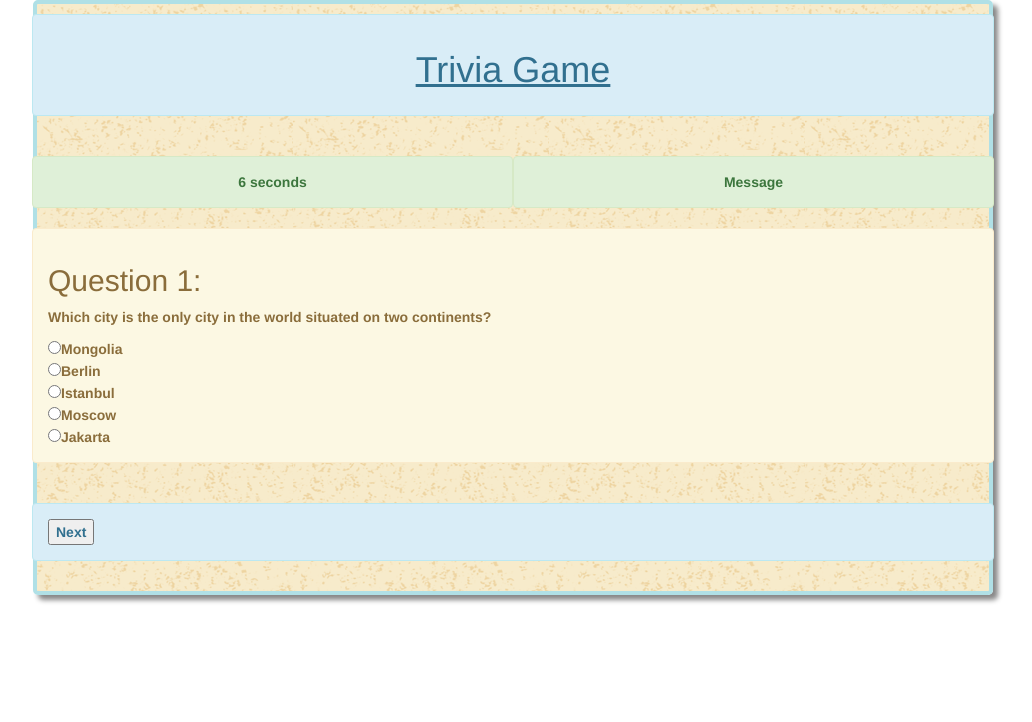
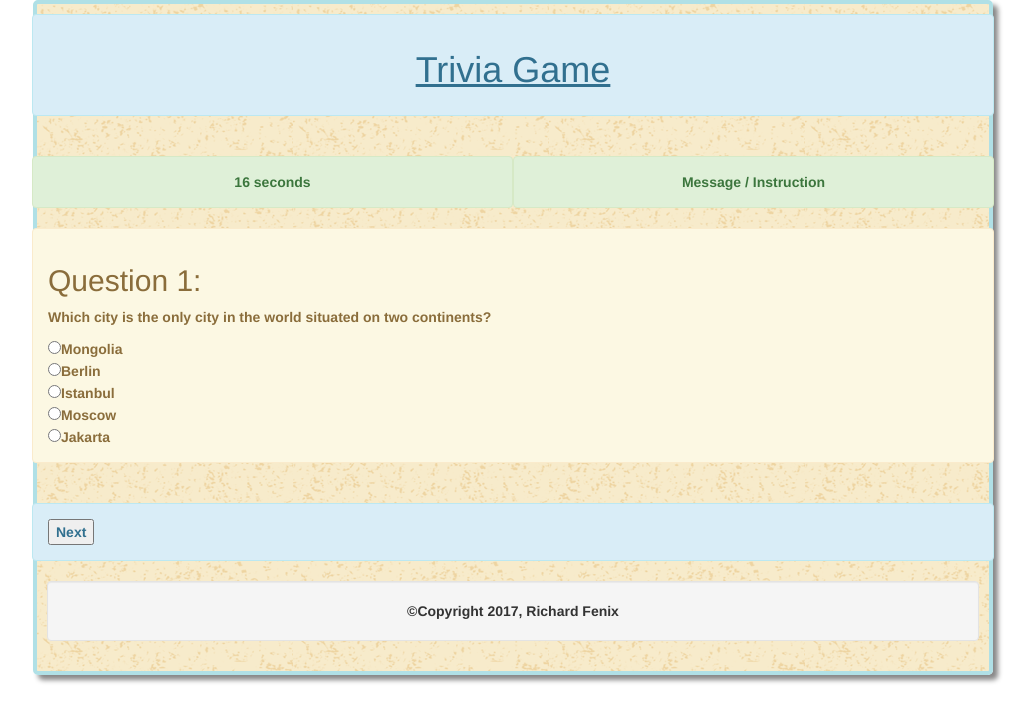
Before and after one commit to rfenix3/TriviaGame, a plain HTML site: page index.html in a window 1280 px wide. Shown: the whole page, without its empty margins (127-1159 px from the left). Drawn offline with nearby package versions, Linux system fonts and the light colour scheme.

Commit message:
version 2 minor revision

```diff
--- a/assets/javascript/app.js
+++ b/assets/javascript/app.js
@@ -48,7 +48,7 @@ $(document).ready(function() {
   }
 
   function startCount() {
-    c = 10;
+    c = 20;
     if (!timer_is_on) {
         timer_is_on = 1;
         timedCount();
@@ -89,7 +89,7 @@ $(document).ready(function() {
     $('#start').hide();
     $('#timer').show();
     $('#notice').show();
-    $('#notice').text('Message');
+    $('#notice').text('Message / Instruction');
   });
 
   // Animates buttons on hover
@@ -154,7 +154,7 @@ $(document).ready(function() {
         startCount();
 
         $('#next').show();
-        $('#notice').text('Message');
+        $('#notice').text('Message / Instruction');
 
         if (!(isNaN(selections[questionCounter]))) {
           $('input[value='+selections[questionCounter]+']').prop('checked', true);
@@ -201,8 +201,8 @@ $(document).ready(function() {
       if (selections[questionCounter] === j) {
         alert('Congratulations! Your answer is correct!');
       } else {
-        console.log('The correct answer is:' + questions[questionCounter].choices[j]);
-        alert('The correct answer is:' + questions[questionCounter].choices[j]);
+        console.log('The correct answer is ' + questions[questionCounter].choices[j]);
+        alert('The correct answer is ' + questions[questionCounter].choices[j]);
       }
 
       questionCounter++;
--- a/index.html
+++ b/index.html
@@ -19,10 +19,9 @@
    			<br/>
 
   			<div class='row'>
-  				<button id='timer' class='col-sm-6 alert alert-success'></button>
-  			<!--	<input type='text' id='timer' class='alert-warning text-left col-sm-6'> -->
-  				<button id='notice' class='col-sm-6 alert alert-success text left'>'Message'</button>
-	  			<div id='quiz' class='alert alert-warning text-left col-sm-12'></div>
+  				<button id='timer' class='col-md-6 alert alert-success'></button>
+  				<button id='notice' class='col-md-6 alert alert-success text left'>'Message / Instruction'</button>
+	  			<div id='quiz' class='alert alert-warning text-left col-md-12'></div>
 	  		</div>
   			<br/>
 
@@ -31,6 +30,10 @@
     			<button class='' id='start'> Start Over</a></button>
     		</div>
 
+    		<div class="well text-center">
+        		&copy;Copyright 2017, Richard Fenix
+      		</div>
+
     	</div>
 
 		<script src="https://ajax.googleapis.com/ajax/libs/jquery/3.2.1/jquery.min.js"></script>
```
